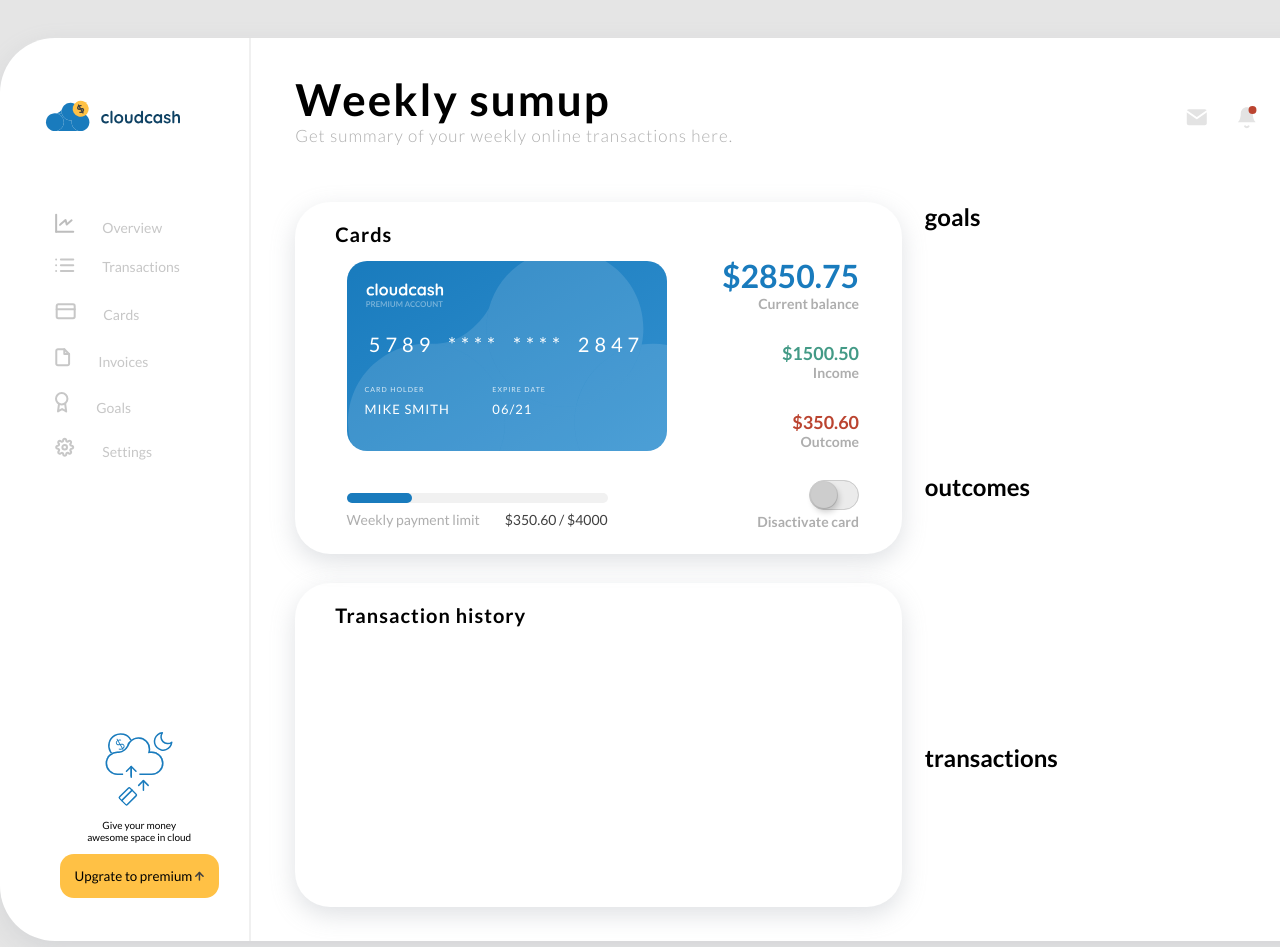
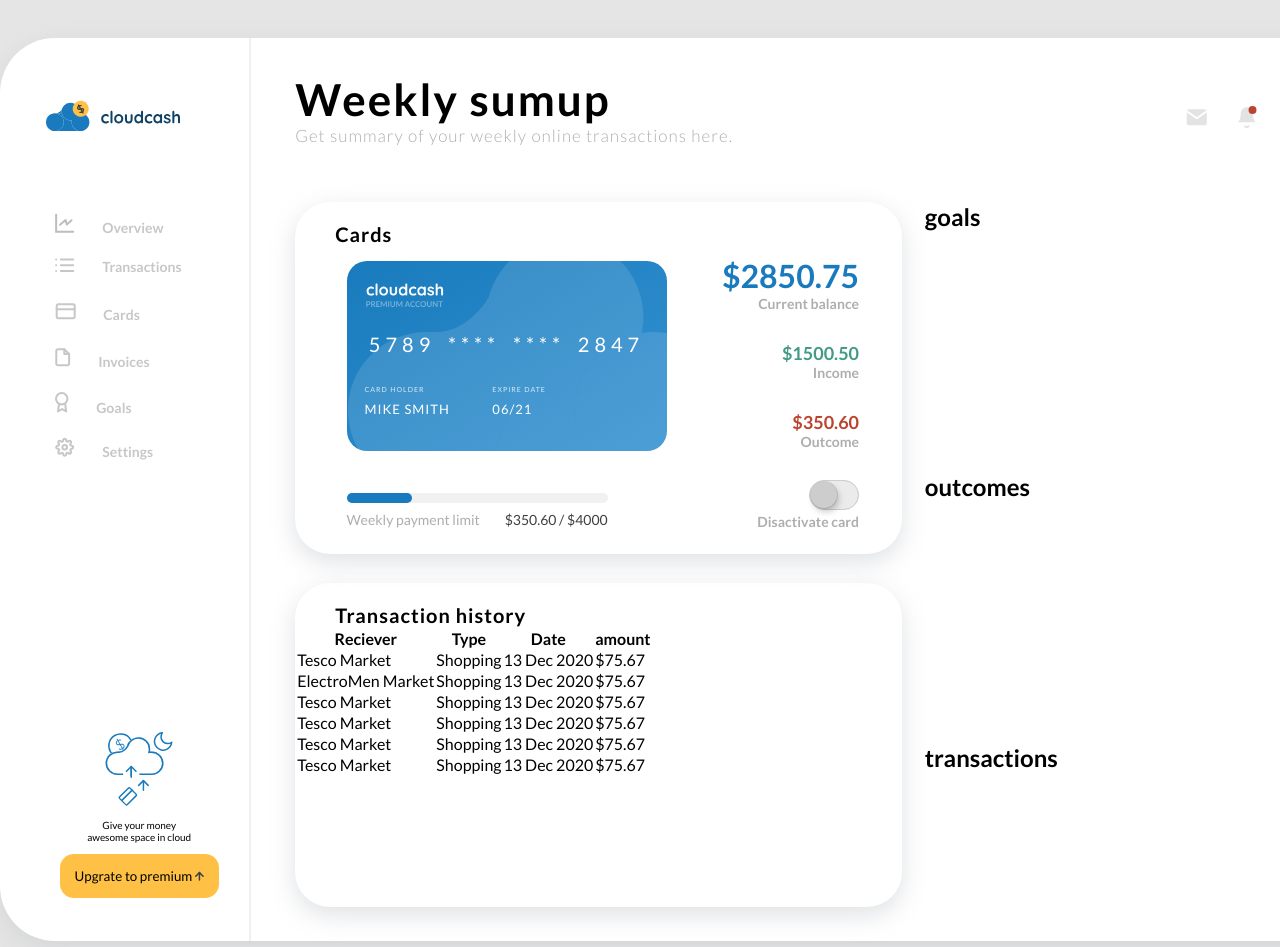
Before and after one commit to krekrekerok/financial_dashboard, a plain HTML site: page index.html in a window 1280 px wide. Shown: the top 947 px of the page. Drawn offline with Linux system fonts and the light colour scheme.

Commit message:
table added

```diff
--- a/css/styles.css
+++ b/css/styles.css
@@ -6,9 +6,9 @@
     font-family: 'Lato', sans-serif
 }
 
-body:hover{
+/* body:hover{
     transition: 0.3s ease-in-out;
-}
+} */
 
 body{
     background-color: #e5e5e5;
@@ -38,8 +38,9 @@ ul{
 .nav__logo{
     height: 13%;
     padding: 0 15px;
+    transition: 0.3s ease-in-out;
 }
-.nav__logo img:hover{
+.nav__logo:hover{
     cursor: pointer;
     transform: scale(1.1);
 }
@@ -52,7 +53,6 @@ ul{
     justify-content: space-around;
     font-size: 14px;
     padding: 0 10px;
-
 }
 
 .nav__menu-item {
@@ -60,6 +60,8 @@ ul{
     height: 13%;
     padding: 5px 15px;
     color: #C7C7C7;
+    font-weight: 600;
+    transition: 0.3s ease-in-out;
 }
 
 .nav__menu-item:hover {
@@ -282,9 +284,9 @@ header{
     display: inline-block;
     width: 320px;
     height: 190px;
-    background-image: url('/images/card-clouds.svg'), linear-gradient(to right bottom, #197BBD, #3391D0);
+    background-image: url('../images/card-clouds.svg'), linear-gradient(to right bottom, #197BBD, #3391D0);
     background-repeat: no-repeat;
-    background-position: center;
+    background-position: bottom;
     background-size: cover;
     border-radius: 20px;
 
--- a/index.html
+++ b/index.html
@@ -136,6 +136,50 @@
               </article>
               <article class="history__container">
                 <h2>Transaction history</h2>
+                <table>
+                  <tr>
+                    <th>Reciever</th>
+                    <th>Type</th>
+                    <th>Date</th>
+                    <th>amount</th>
+                  </tr>
+                  <tr>
+                    <td>Tesco Market</td>
+                    <td>Shopping</td>
+                    <td>13 Dec 2020</td>
+                    <td>$75.67</td>
+                  </tr>
+                  <tr>
+                    <td>ElectroMen Market</td>
+                    <td>Shopping</td>
+                    <td>13 Dec 2020</td>
+                    <td>$75.67</td>
+                  </tr>
+                  <tr>
+                    <td>Tesco Market</td>
+                    <td>Shopping</td>
+                    <td>13 Dec 2020</td>
+                    <td>$75.67</td>
+                  </tr>
+                  <tr>
+                    <td>Tesco Market</td>
+                    <td>Shopping</td>
+                    <td>13 Dec 2020</td>
+                    <td>$75.67</td>
+                  </tr>
+                  <tr>
+                    <td>Tesco Market</td>
+                    <td>Shopping</td>
+                    <td>13 Dec 2020</td>
+                    <td>$75.67</td>
+                  </tr>
+                  <tr>
+                    <td>Tesco Market</td>
+                    <td>Shopping</td>
+                    <td>13 Dec 2020</td>
+                    <td>$75.67</td>
+                  </tr>
+                </table>
               </article>
             </section>
 
```
